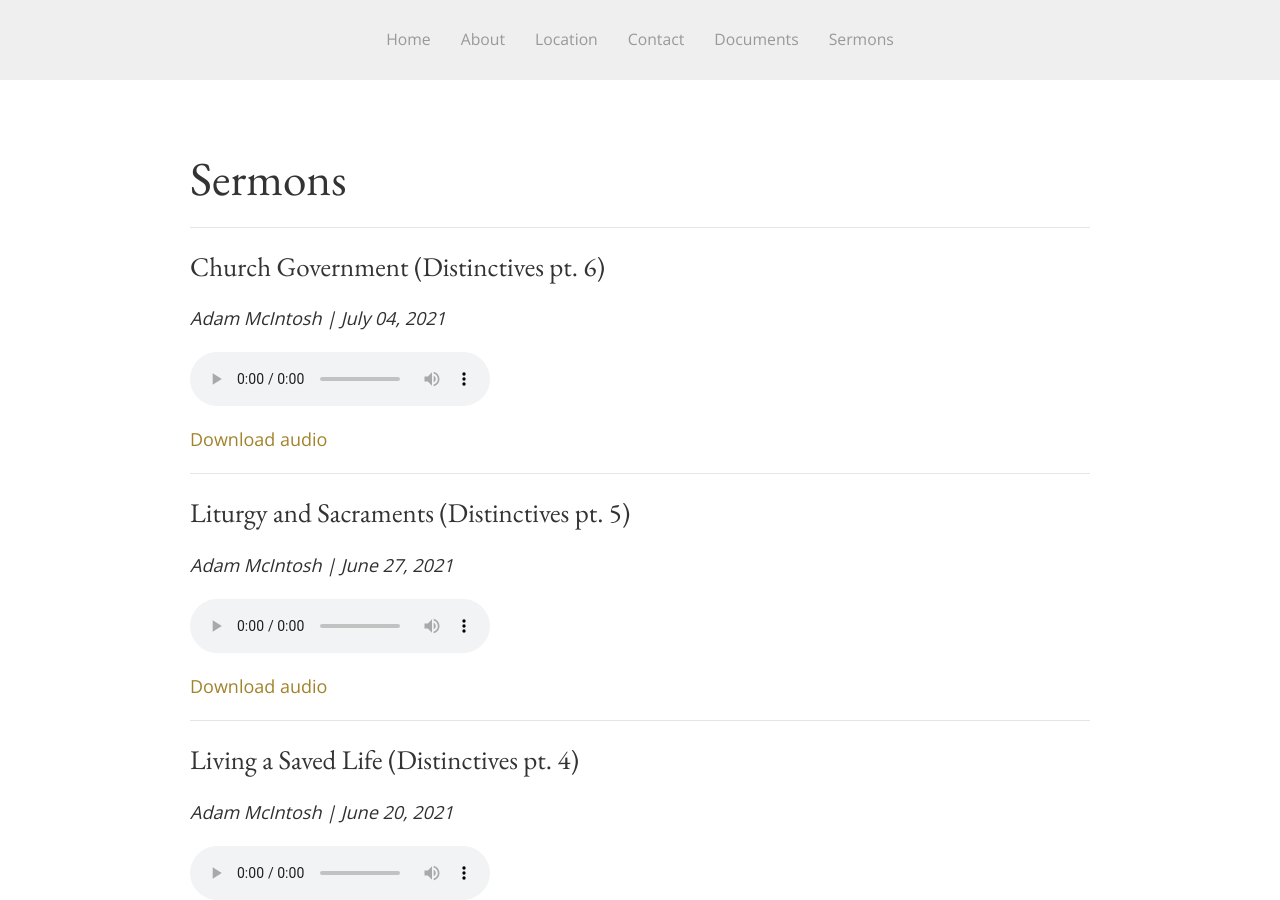
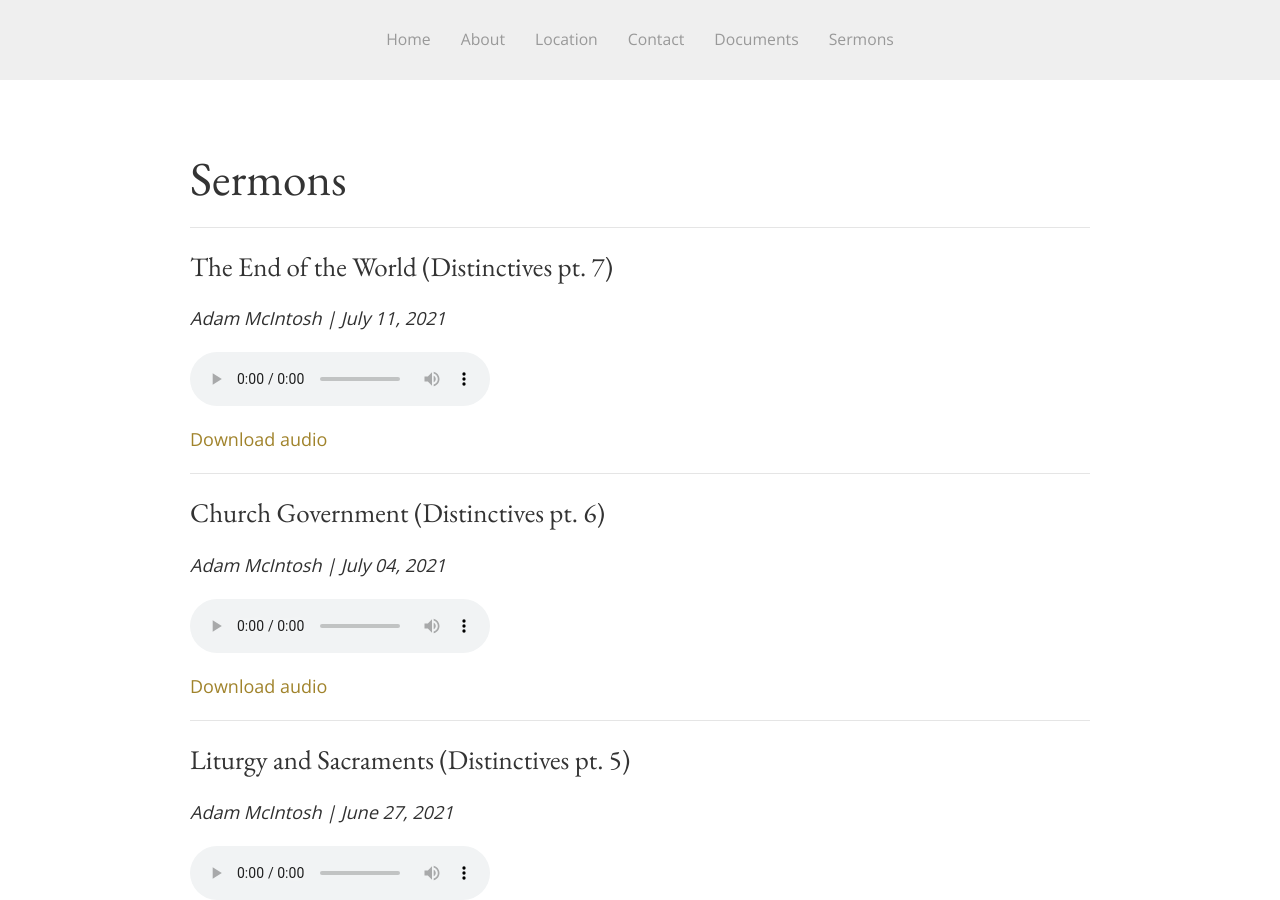
Before and after one commit to SaintDavidsChurch/website, a Jekyll site: the page built from sermons.html, in a window 1280 px wide and 900 px high. Built offline with Jekyll 4.4.1, drawn with Linux system fonts in a browser that asks for light colours.

Commit message:
Updated by InferCMS

```diff
--- a/_data/sermons.yml
+++ b/_data/sermons.yml
@@ -154,3 +154,7 @@
   date: '2021-07-04'
   preacher: Adam McIntosh
   audio_file: https://saintdavids.church/assets/sermons/2021/July/Adam-McIntosh_July4-2021_Distinctives6.mp3
+- title: The End of the World (Distinctives pt. 7)
+  date: '2021-07-11'
+  preacher: Adam McIntosh
+  audio_file: https://saintdavids.church/assets/sermons/2021/July/Adam-McIntosh_July11-2021_Distinctives7.mp3
```
